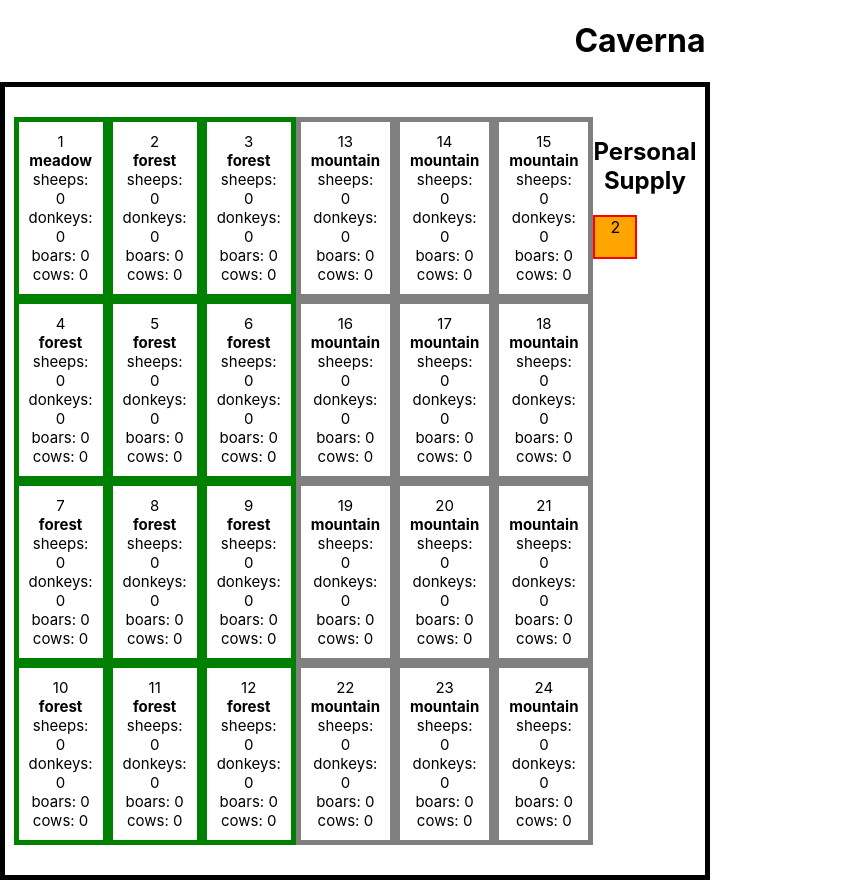
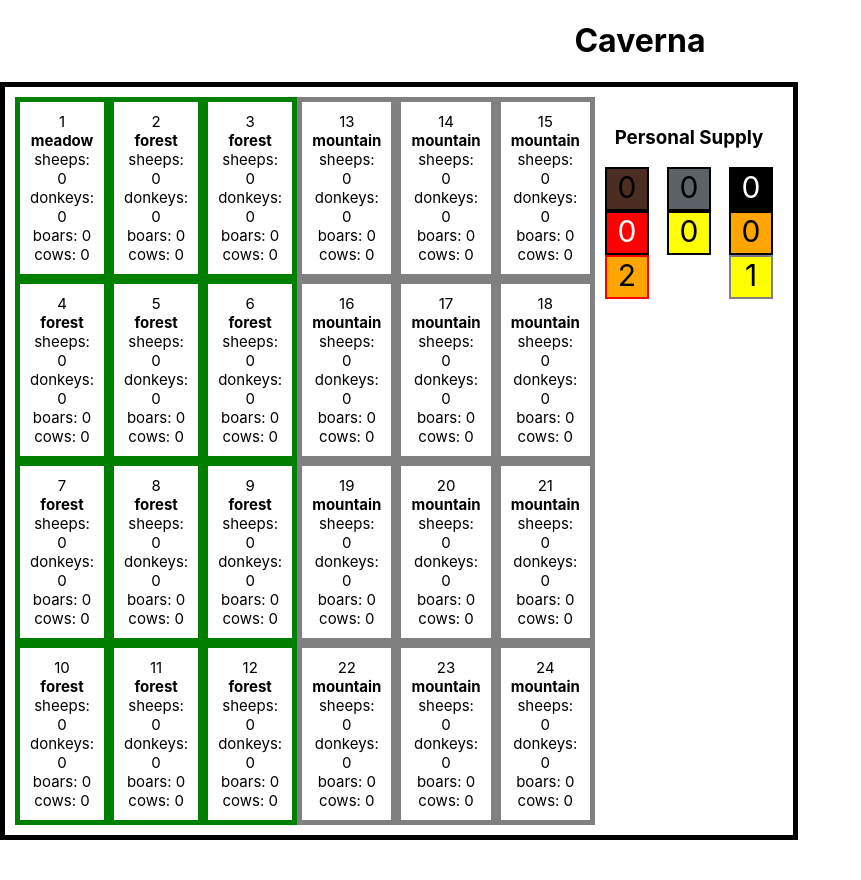
Before and after one commit to lynnter/caverna-simulator, a React (Create React App) app: page / in a window 1280 px wide. Shown: the whole page, without its empty margins (0-861 px from the left). After the commit the page ends 840 px from the top, so only its background shows below. Built offline with nearby package versions, Linux system fonts and the light colour scheme.

Commit message:
personal supply rendered

```diff
--- a/src/App.css
+++ b/src/App.css
@@ -5,8 +5,8 @@
 .HomeBoard {
 display: flex;
 border: 5px solid black;
-width: 50%;
-padding: 30px;
+width: 60%;
+padding: 10px;
 justify-content: center;
 }
 
@@ -25,3 +25,18 @@
 .FullGridStyle {
   display: flex;
 }
+
+.PersonalSupply{
+  padding: 10px;
+  flex-wrap: wrap;
+  justify-content: center;
+  align-items: center;
+}
+
+.FlexPersonalSupply {
+  display: flex;
+  flex-wrap: wrap;
+  justify-content: space-between;
+  flex-direction: row;
+  align-items: center;
+}
--- a/src/App.js
+++ b/src/App.js
@@ -13,7 +13,9 @@
                   woodCount: 0,
                   stoneCount: 0,
                   oreCount: 0,
-                  rubyCount: 0
+                  rubyCount: 0,
+                  grainCount: 0,
+                  vegetableCount: 0
     }
     ],
     forest : [
@@ -307,6 +309,7 @@
         <h1>Caverna</h1>
 
           <div className="HomeBoard">
+
               <div>
                 {this.state.forest.map((fullGrid, idx) => (
                     <div key={idx} className="FullGridStyle">
@@ -333,8 +336,9 @@
                   ))}
                 </div>
 
-              <div>
-                <h2>Personal Supply</h2>
+            <div>
+              <div className="PersonalSupply">
+                <h3>Personal Supply</h3>
                 {this.state.personal.map((pSupply, idx) => (
                   <PersonalSupply
                   psupply={pSupply}
@@ -342,6 +346,8 @@
                   />
                 ))}
               </div>
+            </div>
+
           </div>
         </div>
       </React.Fragment>
--- a/src/components/Coin.js
+++ b/src/components/Coin.js
@@ -6,15 +6,15 @@
       background: 'orange',
       width: '40px',
       height: '40px',
-      border: 'solid 2px red'
+      border: 'solid 2px red',
+      fontSize: '30px'
     }
   }
 
   render() {
     return(
-      <div className='CoinResource'
-        style={this.divStyle()}
-      >{this.props.pcoin.coinCount}
+      <div style={this.divStyle()}>
+      {this.props.pcoin.coinCount}
       </div>
     )
   }
--- a/src/components/Food.js
+++ b/src/components/Food.js
@@ -0,0 +1,24 @@
+import React from 'react'
+
+export class Food extends React.Component {
+  divStyle = () => {
+      return {
+      background: 'yellow',
+      color: 'black',
+      width: '40px',
+      height: '40px',
+      border: 'solid 2px grey',
+      fontSize: '30px'
+    }
+  }
+
+  render() {
+    return(
+      <div style={this.divStyle()}>
+      {this.props.pfood.foodCount}
+      </div>
+    )
+  }
+}
+
+export default Food
--- a/src/components/Grain.js
+++ b/src/components/Grain.js
@@ -0,0 +1,24 @@
+import React from 'react'
+
+export class Grain extends React.Component {
+  divStyle = () => {
+      return {
+      background: 'yellow',
+      color: 'black',
+      width: '40px',
+      height: '40px',
+      border: 'solid 2px black',
+      fontSize: '30px'
+    }
+  }
+
+  render() {
+    return(
+      <div style={this.divStyle()}>
+      {this.props.pgrain.grainCount}
+      </div>
+    )
+  }
+}
+
+export default Grain
--- a/src/components/Ore.js
+++ b/src/components/Ore.js
@@ -0,0 +1,24 @@
+import React from 'react'
+
+export class Ore extends React.Component {
+  divStyle = () => {
+      return {
+      background: 'black',
+      color: 'white',
+      width: '40px',
+      height: '40px',
+      border: 'solid 2px black',
+      fontSize: '30px'
+    }
+  }
+
+  render() {
+    return(
+      <div style={this.divStyle()}>
+      {this.props.pore.oreCount}
+      </div>
+    )
+  }
+}
+
+export default Ore
--- a/src/components/PersonalSupply.js
+++ b/src/components/PersonalSupply.js
@@ -1,25 +1,25 @@
 import React from 'react'
-// import Wood from './Wood'
-// import Stone from './Stone'
-// import Ore from './Ore'
-// import Ruby from './Ruby'
-// import Grain from './Grain'
-// import Vegetable from './Vegetable'
-// import Food from './Food'
+import Wood from './Wood'
+import Stone from './Stone'
+import Ore from './Ore'
+import Ruby from './Ruby'
+import Grain from './Grain'
+import Vegetable from './Vegetable'
+import Food from './Food'
 import Coin from './Coin'
+import '../App.css'
 
 function PersonalSupply(props) {
      return (
-          <div>
-               {/* <Wood />
-               <Stone />
-               <Ore />
-               <Ruby />
-               <Grain />
-               <Vegetable />
-               <Food /> */}
-
+          <div className="FlexPersonalSupply">
+               <Wood pwood={props.psupply}/>
+               <Stone pstone={props.psupply}/>
+               <Ore pore={props.psupply}/>
+               <Ruby pruby={props.psupply}/>
+               <Grain pgrain={props.psupply}/>
+               <Vegetable pvegetable={props.psupply}/>
                <Coin pcoin={props.psupply}/>
+               <Food pfood={props.psupply}/>
           </div>
      )
 }
--- a/src/components/Ruby.js
+++ b/src/components/Ruby.js
@@ -0,0 +1,24 @@
+import React from 'react'
+
+export class Ruby extends React.Component {
+  divStyle = () => {
+      return {
+      background: 'red',
+      color: 'white',
+      width: '40px',
+      height: '40px',
+      border: 'solid 2px black',
+      fontSize: '30px'
+    }
+  }
+
+  render() {
+    return(
+      <div style={this.divStyle()}>
+      {this.props.pruby.rubyCount}
+      </div>
+    )
+  }
+}
+
+export default Ruby
--- a/src/components/Stone.js
+++ b/src/components/Stone.js
@@ -0,0 +1,24 @@
+import React from 'react'
+
+export class Stone extends React.Component {
+  divStyle = () => {
+      return {
+      background: '#5d6268',
+      color: 'black',
+      width: '40px',
+      height: '40px',
+      border: 'solid 2px black',
+      fontSize: '30px'
+    }
+  }
+
+  render() {
+    return(
+     <div style={this.divStyle()}>
+     {this.props.pstone.stoneCount}
+     </div>
+    )
+  }
+}
+
+export default Stone
--- a/src/components/Vegetable.js
+++ b/src/components/Vegetable.js
@@ -0,0 +1,24 @@
+import React from 'react'
+
+export class Vegetable extends React.Component {
+  divStyle = () => {
+      return {
+      background: 'orange',
+      color: 'black',
+      width: '40px',
+      height: '40px',
+      border: 'solid 2px black',
+      fontSize: '30px'
+    }
+  }
+
+  render() {
+    return(
+      <div style={this.divStyle()}>
+      {this.props.pvegetable.vegetableCount}
+      </div>
+    )
+  }
+}
+
+export default Vegetable
--- a/src/components/Wood.js
+++ b/src/components/Wood.js
@@ -0,0 +1,23 @@
+import React from 'react'
+
+export class Wood extends React.Component {
+  divStyle = () => {
+      return {
+      background: '#4b2d21',
+      width: '40px',
+      height: '40px',
+      border: 'solid 2px black',
+      fontSize: '30px'
+    }
+  }
+
+  render() {
+    return(
+     <div style={this.divStyle()}>
+     {this.props.pwood.woodCount}
+     </div>
+    )
+  }
+}
+
+export default Wood
```
